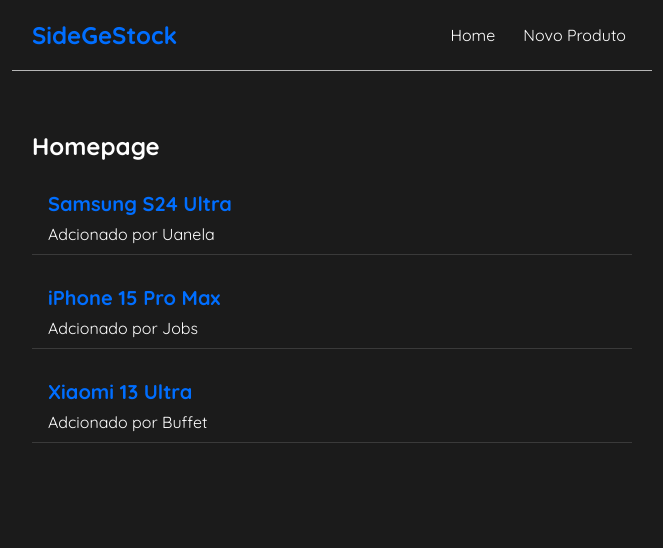
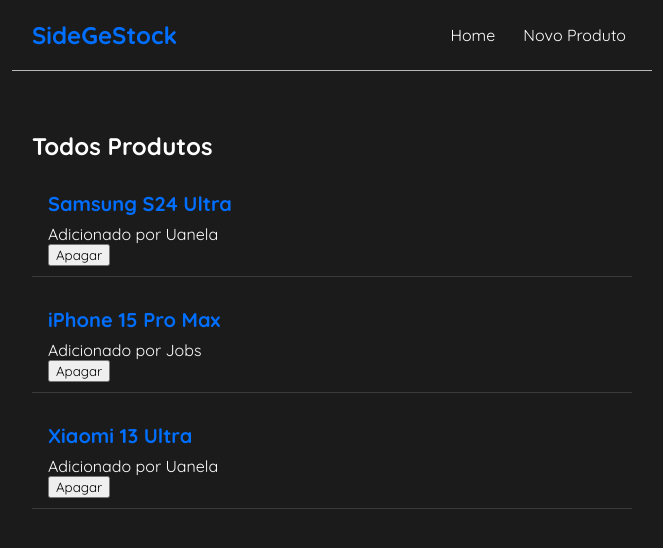
Before and after one commit to GeorgeSamuel92/CURSO_YOUTUBE---curso-completo-de-react-para-iniciantes-gratuito, a React (Create React App) app: page / in a window 1280 px wide. Shown: the top 548 px of the page, without its empty margins (308-971 px from the left). Built offline with nearby package versions, Linux system fonts and the light colour scheme.

Commit message:
aula 13, envio

```diff
--- a/src/components/Home.js
+++ b/src/components/Home.js
@@ -1,4 +1,5 @@
-import React, { useState} from 'react';
+import React, { useState } from 'react';
+import ProductsList from './ProductsLists';
 
 export default function Home() {
     const [products, setProducts] = useState([
@@ -17,22 +18,19 @@
         {
             name: "Xiaomi 13 Ultra",
             description: "producto teste adicionado",
-            worker: "Buffet",
+            worker: "Uanela",
             id: 3,
         },
     ]);
 
+    const handleDelete = (id) => {
+        const newProducts = products.filter((product) => product.id !== id);
+        setProducts(newProducts)
+    }
+
     return (
         <div className='home'>
-            <h2>Homepage</h2>
-            {products.map(products =>
-                <div className='product-preview' key={products.id}>
-                    <h2>{products.name}</h2>
-                    <p>Adcionado por {products.worker}</p>
-                </div>
-            )}
-
-
+            <ProductsList products={products} title="Todos Produtos" handleDelete={handleDelete} />
         </div>
-    )
+    );
 }
--- a/src/components/ProductsLists.js
+++ b/src/components/ProductsLists.js
@@ -1,13 +1,14 @@
 import React from "react";
 
-export default function ProductsList({ products, title }) {
+export default function ProductsList({ products, title, handleDelete }) {
   return (
     <div className="products-list">
       <h2>{title}</h2>
-      {products.map((produtct) => (
-        <div className="product-preview" key={produtct.id}>
-          <h2>{produtct.name}</h2>
-          <p>Adicionado por {produtct.worker}</p>
+      {products.map((product) => (
+        <div className="product-preview" key={product.id}>
+          <h2>{product.name}</h2>
+          <p>Adicionado por {product.worker}</p>
+          <button onClick={() => handleDelete(product.id)}  style={{ color: '#000' }}>Apagar</button>
         </div>
       ))}
     </div>
```
